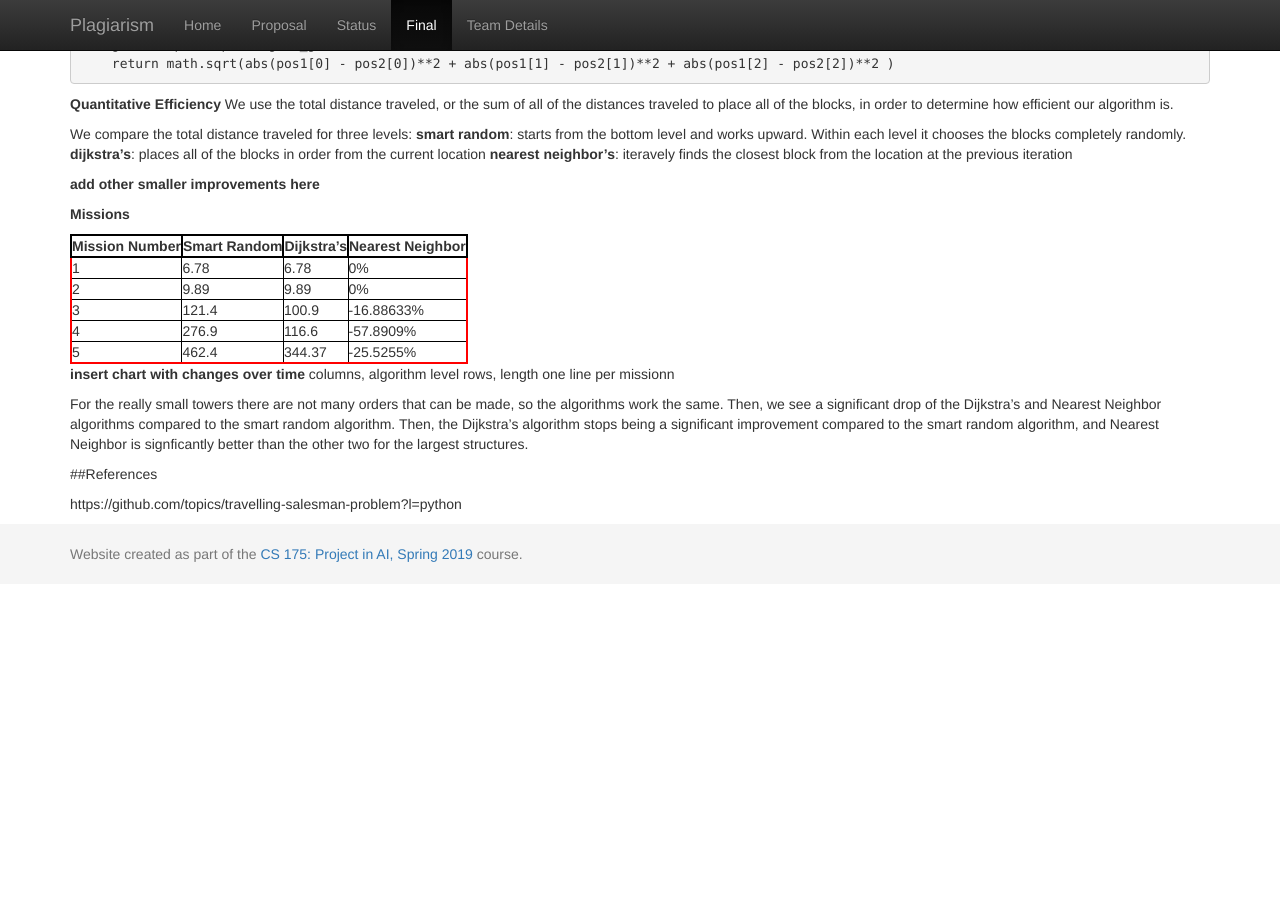
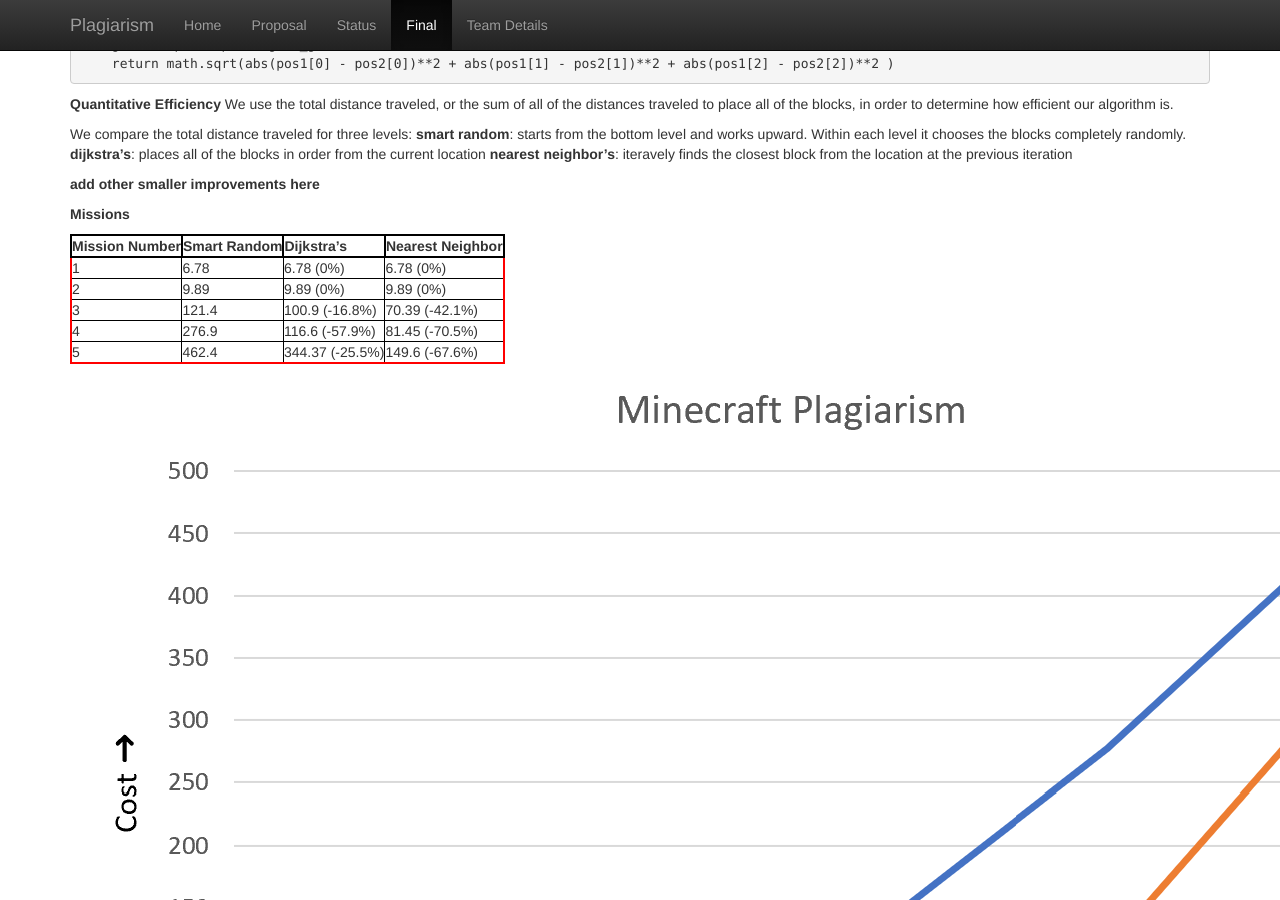
Before and after one commit to thebrainygeek/plagiarism, a Jekyll site: the page built from docs/final.md, in a window 1280 px wide and 900 px high, scrolled down 1179 px. Built offline with Jekyll 4.4.1, drawn with Linux system fonts in a browser that asks for light colours; before the commit the page ends 1763 px from its top, so only the background shows below that.

Commit message:
Added Final Evaluation Scores

```diff
--- a/docs/final.md
+++ b/docs/final.md
@@ -53,11 +53,13 @@ We compare the total distance traveled for three levels:
 
 | Mission Number | Smart Random | Dijkstra's | Nearest Neighbor |
 | --------- | ------- | ------- | ------- |
-| 1 | 6.78 | 6.78 | 0% |
-| 2 | 9.89 | 9.89 | 0% |
-| 3 | 121.4 | 100.9 | -16.88633% |
-| 4 | 276.9 | 116.6 | -57.8909% |
-| 5 | 462.4 | 344.37 | -25.5255% |
+| 1 | 6.78 | 6.78 (0%) | 6.78 (0%) |
+| 2 | 9.89 | 9.89 (0%) | 9.89 (0%) |
+| 3 | 121.4 | 100.9 (-16.8%) | 70.39 (-42.1%) |
+| 4 | 276.9 | 116.6 (-57.9%) | 81.45 (-70.5%) |
+| 5 | 462.4 | 344.37 (-25.5%) | 149.6 (-67.6%) |
+
+![Chart](https://raw.githubusercontent.com/thebrainygeek/plagiarism/master/docs/images/graph1.png)
 
 **insert chart with changes over time**
 columns, algorithm level
```
